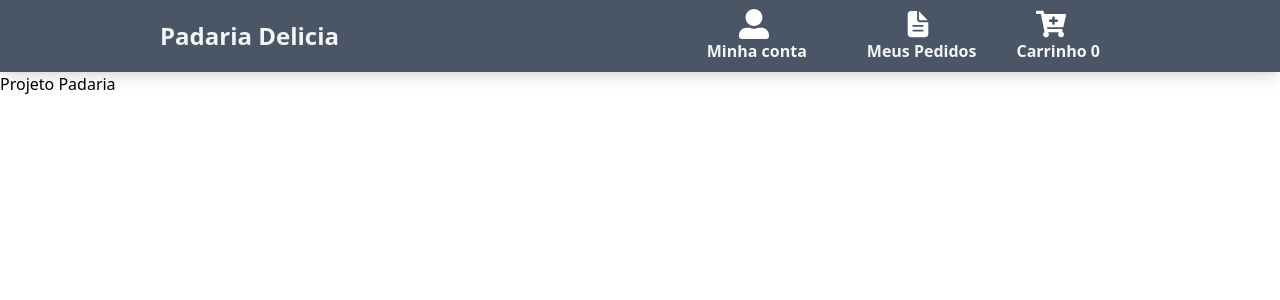
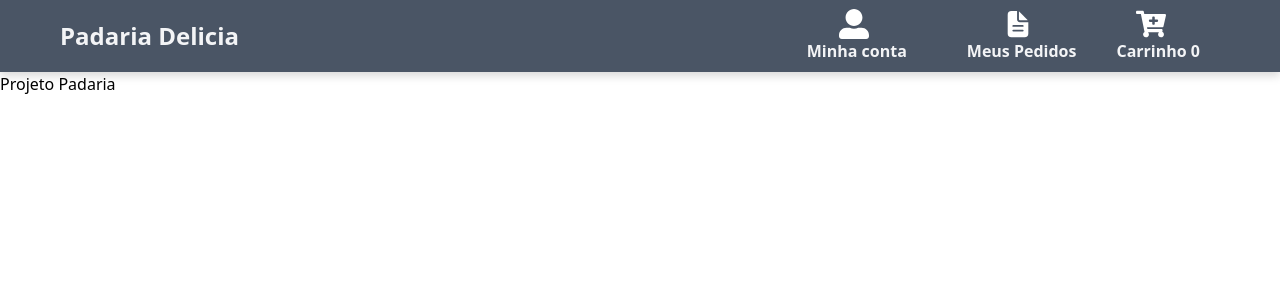
Before and after one commit to rafahthomaz14/Projeto_Padaria, a React (Vite) app: page / in a window 1280 px wide. Shown: the top 300 px of the page. Built offline with nearby package versions, Linux system fonts and the light colour scheme.

Commit message:
Adicionando atualização component header

```diff
--- a/src/Components/Header/index.jsx
+++ b/src/Components/Header/index.jsx
@@ -4,11 +4,20 @@ import { FaUserAlt } from "react-icons/fa";
 import { IoDocumentText } from "react-icons/io5";
 
 export default function Header() {
+
+    const [menuVisivel, setMenuVisivel] = useState(false)
+
+    // Abrindo e fechando o menu
+    const toggleMenu = () => {
+        setMenuVisivel(!menuVisivel)
+    };
+
     return (
-        <div className="flex  bg-gray-600  w-full h-18 shadow-lg items-center ">
+        <>
+            <div className="flex  bg-gray-600  w-full h-18 drop-shadow-lg items-center ">
 
                 {/* Menu de hamburger */}
-            <button className="block lg:hidden p-5" >
+                <button className="block md:hidden p-5" onClick={toggleMenu} >
                     <span className="block w-6 h-1 bg-white mb-1"></span>
                     <span className="block w-6 h-1 bg-white mb-1"></span>
                     <span className="block w-6 h-1 bg-white"></span>
@@ -16,19 +25,19 @@ export default function Header() {
 
                 {/* Logo + Icone Carrinho */}
                 <div className="flex justify-between w-full items-center">
-                <div className="logo md:p-40">
+                    <div className="logo md:p-15">
                         <h2 className="text-2xl font-bold text-gray-100">Padaria Delicia</h2>
                     </div>
 
-                <div className="menu flex items-center justify-end md:p-40">
+                    <div className="menu flex items-center justify-end lg:p-15">
 
                         {/* Quando estiver na tela grande aparece os menu */}
-                    <div className="hidden lg:flex space-x-5">
-                        <div className="carrinho p-5">
+                        <div className="hidden md:flex space-x-5">
+                            <div className="User p-5">
                                 <FaUserAlt color="white" size={30} className="ml-8" />
                                 <p className="text-gray-100 font-bold">Minha conta</p>
                             </div>
-                        <div className="carrinho p-5">
+                            <div className="Pedidos p-5">
                                 <IoDocumentText color="white" size={30} className="ml-9" />
                                 <p className="text-gray-100 font-bold">Meus Pedidos</p>
                             </div>
@@ -42,6 +51,21 @@ export default function Header() {
                     </div>
                 </div>
 
+
             </div>
+
+            {/* Menu após a state ficar true */}
+            <div className={`${menuVisivel ? 'show' : 'hidden'} md:hidden`}>
+                <div className="card-menu bg-gray-800 w-full">
+                    <div className="conteudo-menu flex flex-col">
+                        <a href="#" className="hover:bg-gray-500 text-gray-100 w-full flex justify-center p-3">Minha Conta</a>
+                        <a href="#" className="hover:bg-gray-500 text-gray-100 w-full flex justify-center p-3" >Meus Pedidos</a>
+                    </div>
+
+                </div>
+            </div>
+
+        </>
+
     )
 }
```
Lines whose indentation alone changed are shown as unchanged.
